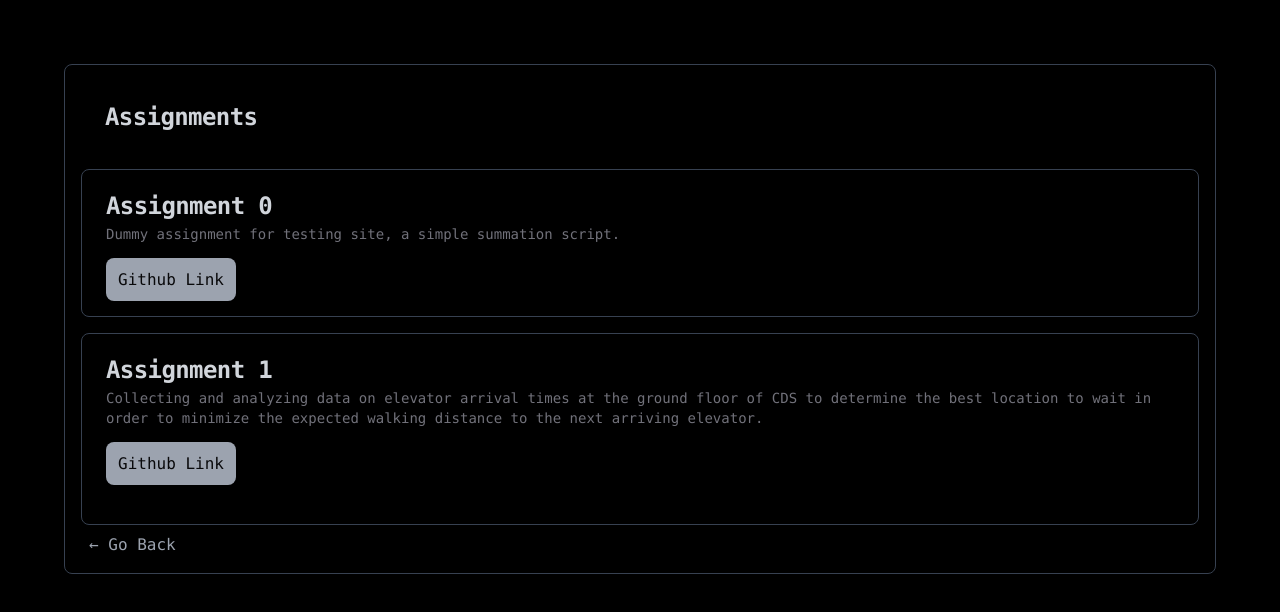
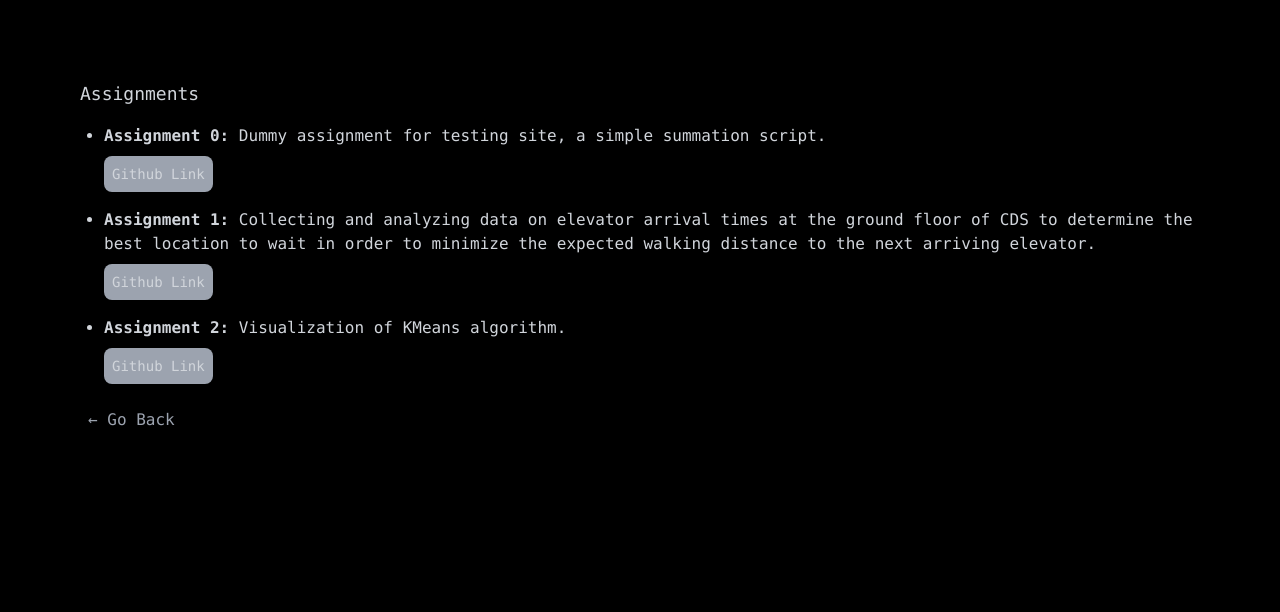
Before and after one commit to isaadev/isaadev.github.io, a Next.js app: page /assignments in a window 1280 px wide. Shown: the top 612 px of the page. Built offline with nearby package versions, Linux system fonts and the light colour scheme.

Commit message:
added assignment 2

```diff
--- a/app/assignments/page.tsx
+++ b/app/assignments/page.tsx
@@ -1,55 +1,38 @@
 import Link from 'next/link';
-import {
-  Card,
-  CardContent,
-  CardDescription,
-  CardFooter,
-  CardHeader,
-  CardTitle,
-} from "@/components/ui/card";
 
 export default function Assignments() {
     return (
         <>
             <div className="p-6">
                 <div className="p-10">
-                    <Card className="border-gray-700 bg-black p-4 ">
-                        <CardHeader className="">
-                            <CardTitle className="text-gray-300">Assignments</CardTitle>
-                        </CardHeader>
+                    <div className="border-gray-700 bg-black p-4">
+                        <h2 className="text-gray-300 text-lg mb-4">Assignments</h2>
 
-                        <div className="items-center mb-2">
-                            <Card className="border-gray-700 bg-black my-4">
-                                <CardHeader>
-                                    <CardTitle className="text-gray-300">Assignment 0</CardTitle>
-                                    <CardDescription>Dummy assignment for testing site, a simple summation script.</CardDescription>
-                                </CardHeader>
-                                <CardContent>
-                                    <a href="https://github.com/isaadev/isaa-assignment-0" className="p-3 bg-gray-400 rounded-lg">Github Link</a>
-                                </CardContent>
+                        <ul className="list-disc pl-6 text-gray-300 space-y-4 mb-6">
+                            <li>
+                                <strong>Assignment 0:</strong> Dummy assignment for testing site, a simple summation script.
+                                <div>
+                                    <a href="https://github.com/isaadev/isaa-assignment-0" className="block text-sm bg-gray-400 rounded-lg p-2 mt-2 w-fit">Github Link</a>
+                                </div>
+                            </li>
+                            <li>
+                                <strong>Assignment 1:</strong> Collecting and analyzing data on elevator arrival times at the ground floor of CDS to determine the best location to wait in order to minimize the expected walking distance to the next arriving elevator.
+                                <div>
+                                    <a href="https://github.com/isaadev/isaa-assignment-1" className="block text-sm bg-gray-400 rounded-lg p-2 mt-2 w-fit">Github Link</a>
+                                </div>
+                            </li>
+                            <li>
+                                <strong>Assignment 2:</strong> Visualization of KMeans algorithm.
+                                <div>
+                                    <a href="https://github.com/isaadev/isaa-assignment-2" className="block text-sm bg-gray-400 rounded-lg p-2 mt-2 w-fit">Github Link</a>
+                                </div>
+                            </li>
+                        </ul>
 
-                                </Card>
-
-                                <Card className="border-gray-700 bg-black">
-                                <CardHeader>
-                                    <CardTitle className="text-gray-300">Assignment 1</CardTitle>
-                                    <CardDescription> Collecting and analyzing data on elevator arrival times at the ground floor of CDS to determine the best location to wait in order to minimize the expected walking distance to the next arriving elevator.</CardDescription>
-                                </CardHeader>
-                                <CardContent>
-                                    <a href="https://github.com/isaadev/isaa-assignment-1" className="p-3 bg-gray-400 rounded-lg">Github Link</a>
-                                </CardContent>
-                                <CardFooter>
-
-                                </CardFooter>
-
-                            </Card>
-                        </div>
-                         <Link href="/" className="hover:underline hover:underline-offset-4 text-gray-400 ml-2 my-2">← Go Back</Link>
-                    </Card>
-
+                        <Link href="/" className="hover:underline hover:underline-offset-4 text-gray-400 ml-2 my-8">← Go Back</Link>
+                    </div>
                 </div>
             </div>
         </>
-
     );
 }
```
